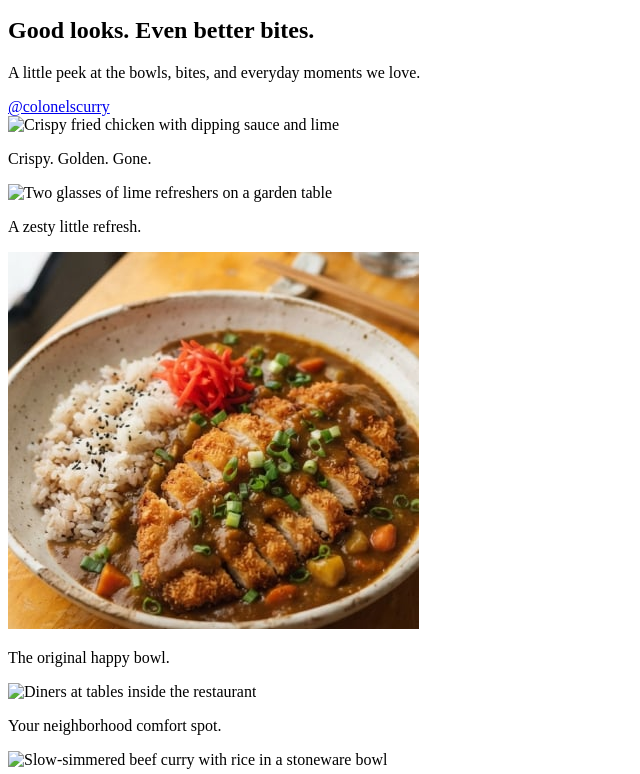
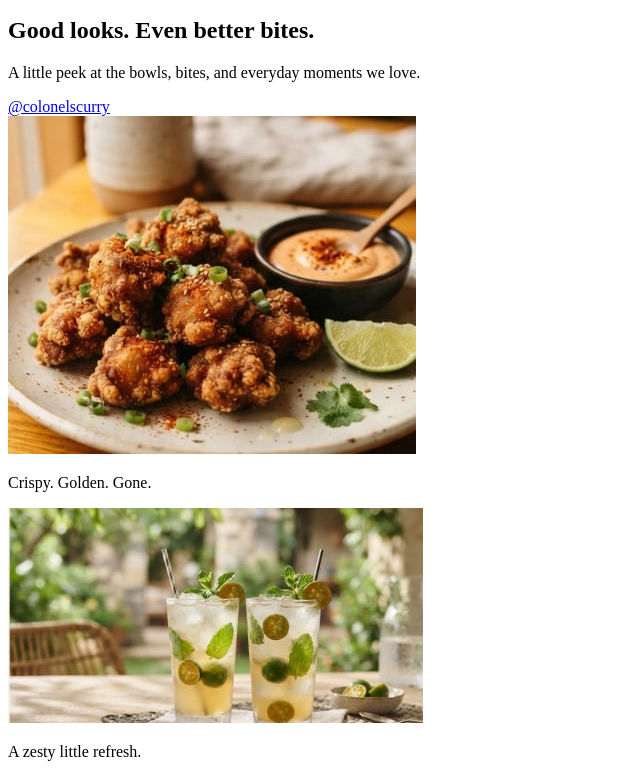
Before and after one commit to S-ijei/finals_website_cc, a plain HTML site: page gallery.html in a window 1280 px wide. Shown: the part 1186-1960 px from the top of the page, without its empty margins (0-640 px from the left). Drawn offline with Linux system fonts and the light colour scheme.

Commit message:
Update image sources in gallery.html

```diff
--- a/gallery.html
+++ b/gallery.html
@@ -48,12 +48,12 @@
         <!-- Photo gallery -->
             <section class="gallery" aria-label="Photo gallery">
                 <div class="card c1">
-                    <img src="images/gallery-1.jpg" alt="Crispy fried chicken with dipping sauce and lime">
+                    <img src="images/crispy.jpg" alt="Crispy fried chicken with dipping sauce and lime">
                     <p class="card_caption">Crispy. Golden. Gone.</p>
                 </div>
 
                 <div class="card c2">
-                    <img src="images/gallery-2.jpg" alt="Two glasses of lime refreshers on a garden table">
+                    <img src="images/refreshing drink.jpg" alt="Two glasses of lime refreshers on a garden table">
                     <p class="card_caption">A zesty little refresh.</p>
                 </div>
 
@@ -63,12 +63,12 @@
                 </div>
 
                 <div class="card c4">
-                    <img src="images/gallery-4.jpg" alt="Diners at tables inside the restaurant">
+                    <img src="images/neighborhood.jpg" alt="Diners at tables inside the restaurant">
                     <p class="card_caption">Your neighborhood comfort spot.</p>
                 </div>
 
                 <div class="card c5">
-                    <img src="images/gallery-5.jpg" alt="Slow-simmered beef curry with rice in a stoneware bowl">
+                    <img src="images/slow simmered.jpg" alt="Slow-simmered beef curry with rice in a stoneware bowl">
                     <p class="card_caption">Slow-simmered, full of soul.</p>
                 </div>
 
```
